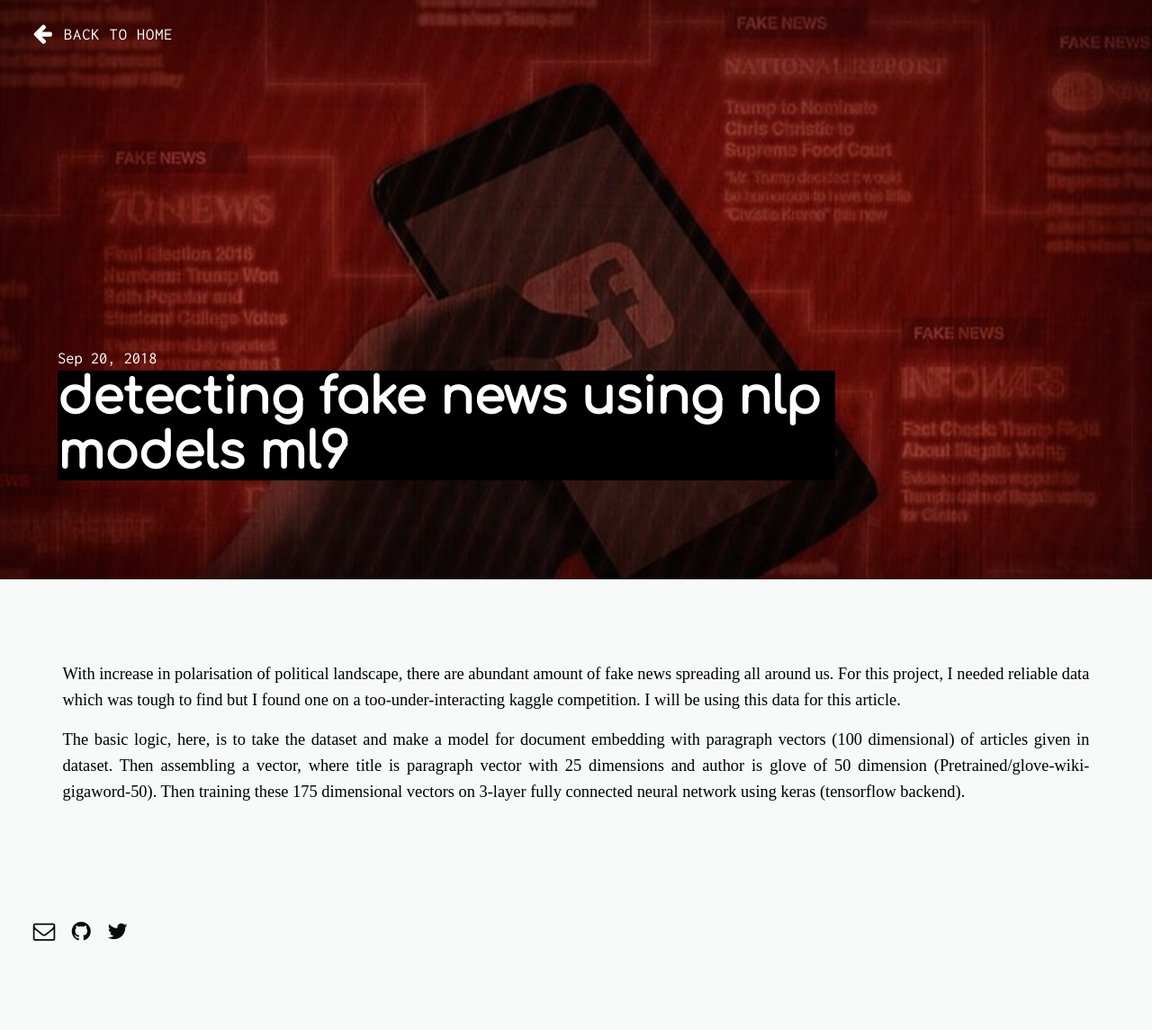
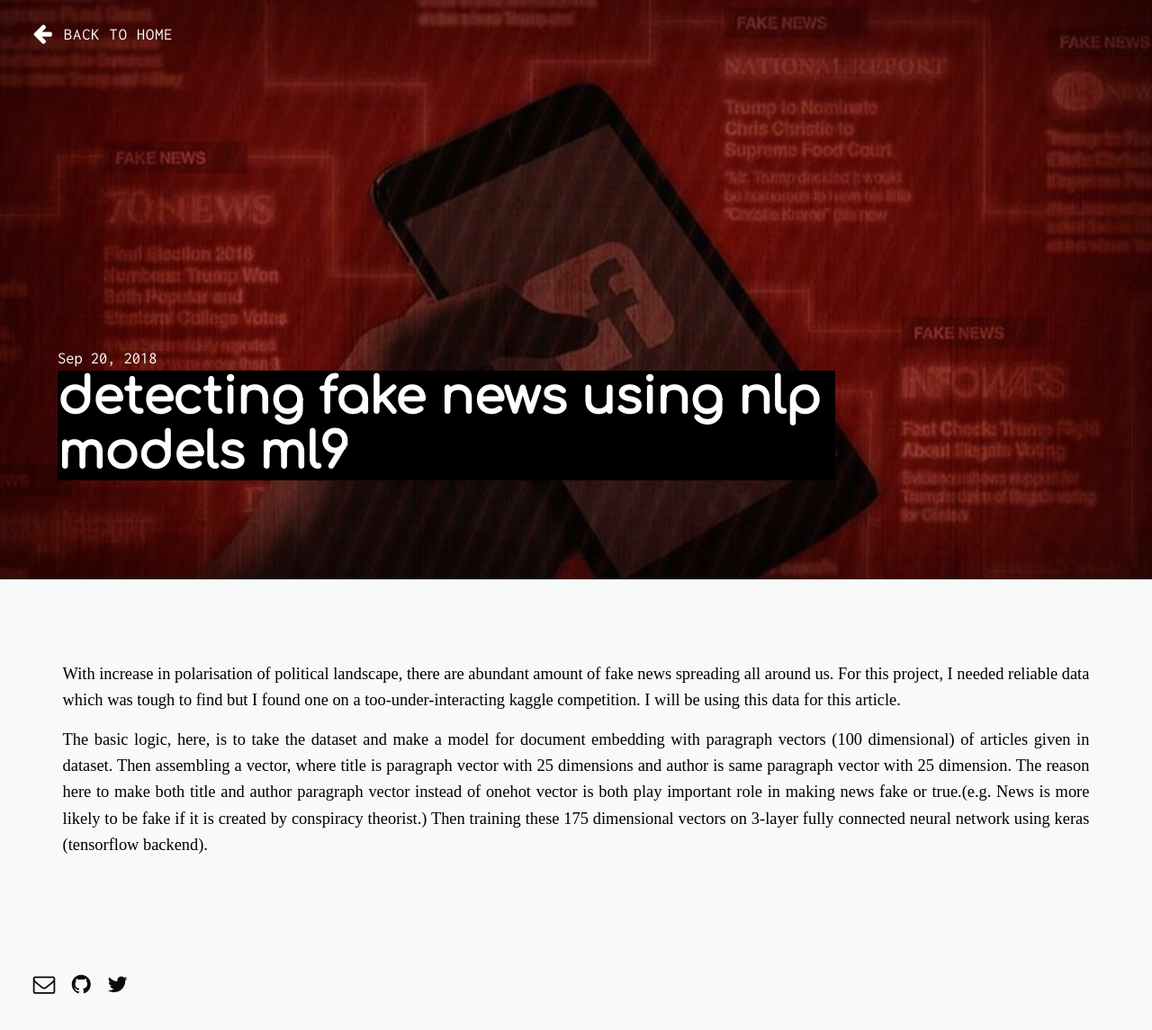
Before and after one commit to daftengineer/daftengineer.github.io, a Jekyll site: the page built from _posts/2018-09-20-detecting-fake-news.markdown, in a window 1280 px wide. Shown: the whole page at 90% size. Built offline with Jekyll 4.4.1, drawn with Linux system fonts in a browser that asks for light colours; nearby versions of some CDN libraries; before the commit the page ends 1086 px from its top, so only the background shows below that.

Commit message:
Update 2018-09-20-detecting-fake-news.markdown

```diff
--- a/_posts/2018-09-20-detecting-fake-news.markdown
+++ b/_posts/2018-09-20-detecting-fake-news.markdown
@@ -10,7 +10,7 @@
 <div style="color:black;"><p></p>
 
 <p style="text-align:justify;">With increase in polarisation of political landscape, there are abundant amount of fake news spreading all around us. For this project, I needed reliable data which was tough to find but I found one on a too-under-interacting kaggle competition. I will be using this data for this article. </p>
-<p style="text-align:justify;">The basic logic, here, is to take the dataset and make a model for document embedding with paragraph vectors (100 dimensional) of articles given in dataset. Then assembling a vector, where title is paragraph vector with 25 dimensions and author is glove of 50 dimension (Pretrained/glove-wiki-gigaword-50). Then training these 175 dimensional vectors on 3-layer fully connected neural network using keras (tensorflow backend).</p>
+<p style="text-align:justify;">The basic logic, here, is to take the dataset and make a model for document embedding with paragraph vectors (100 dimensional) of articles given in dataset. Then assembling a vector, where title is paragraph vector with 25 dimensions and author is same paragraph vector with 25 dimension. The reason here to make both title and author paragraph vector instead of onehot vector is both play important role in making news fake or true.(e.g. News is more likely to be fake if it is created by conspiracy theorist.) Then training these 175 dimensional vectors on 3-layer fully connected neural network using keras (tensorflow backend).</p>
 <p style="text-align:justify;"></p>
 <p style="text-align:justify;"></p>
 <p style="text-align:justify;"></p>
```
